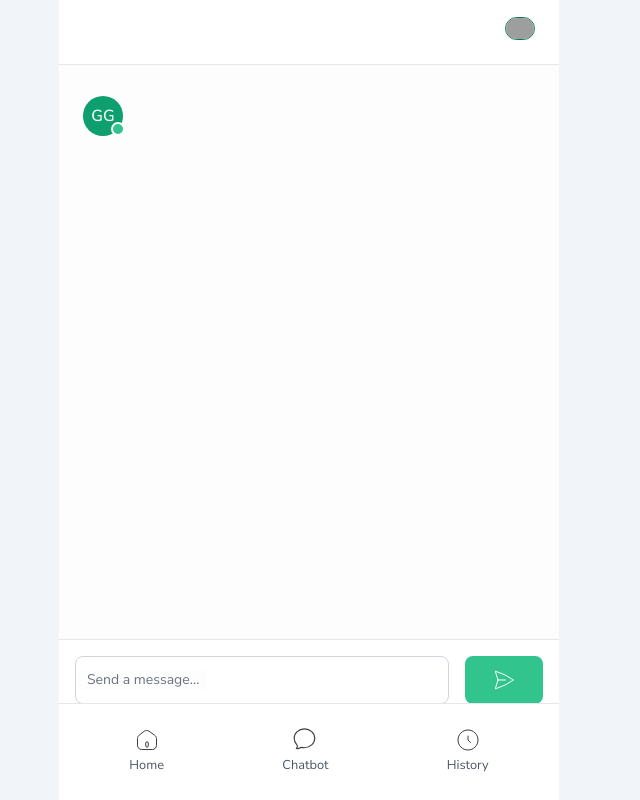
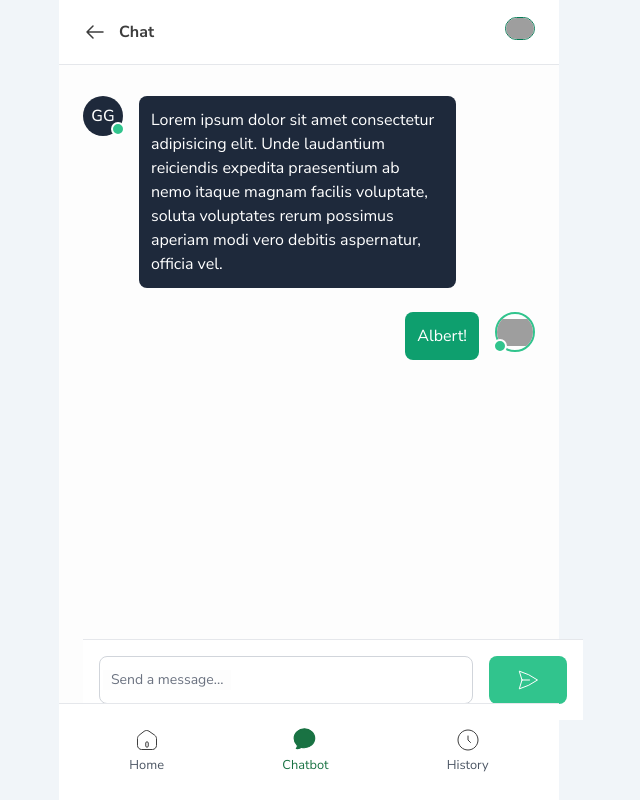
Before and after one commit to CS-Martin/greenguard, a Laravel app: page /chat in a window 1280 px wide. Shown: the whole page, without its empty margins (331-971 px from the left). Run offline with Laravel 10, Linux system fonts and the light colour scheme; the visitor is signed in with stand-in values (Sample User, id 1); style sheets or scripts are compiled from the project's sources; some libraries are stand-ins or nearby versions; grey boxes are pictures that could not be loaded.

Commit message:
add: chat layout

```diff
--- a/client/resources/views/chat.blade.php
+++ b/client/resources/views/chat.blade.php
@@ -4,15 +4,50 @@
     <div>
         <x-header />
         <div>
-            <div class="position-relative px-6 py-24 h-[100vh]" id="chat-container">
+            <div class="position-relative px-6 py-24 h-screen" id="chat-container">
+
+                {{-- Bot response div hahaha --}}
+                <div class="flex gap-x-4 items-start mb-6">
+                    {{-- This is bot profile --}}
                     <div>
                         <div
-                        class="relative inline-flex items-center justify-center w-10 h-10 overflow-hidden bg-green-500 rounded-full dark:bg-green-600">
+                            class="relative inline-flex items-center justify-center w-10 h-10 overflow-hidden bg-slate-800 rounded-full dark:bg-green-600">
                             <span class="font-medium text-white dark:text-gray-300">GG</span>
                         </div>
                         <div class="relative">
                             <span
                                 class="bottom-0 left-7 absolute  w-3.5 h-3.5 bg-green-400 border-2 border-white dark:border-white rounded-full"></span>
+                        </div>
+                    </div>
+
+                    {{-- This is bot response --}}
+                    <div class="flex min-w-0">
+                        <div class="inline-block bg-slate-800 p-3 rounded-lg break-words max-w-[80%] ">
+                            <p class="text-white">Lorem ipsum dolor sit amet consectetur adipisicing elit. Unde laudantium reiciendis expedita
+                                praesentium ab nemo itaque magnam facilis voluptate, soluta voluptates rerum possimus
+                                aperiam modi vero debitis aspernatur, officia vel.</p>
+                        </div>
+                    </div>
+                </div>
+
+                {{--  --}}
+                <div class="flex flex-row-reverse items-start gap-x-4 mb-6">
+                    <!-- User Avatar -->
+                    <div>
+                        <div
+                            class="relative inline-flex items-center justify-center w-10 h-10 overflow-hidden rounded-full border-2 border-green-400">
+                            <img src="{{ asset('assets/greengard_icon.svg') }}" alt="">
+                        </div>
+                        <div class="relative">
+                            <span
+                                class="bottom-0 right-7 absolute w-3.5 h-3.5 bg-green-400 border-2 border-white dark:border-white rounded-full"></span>
+                        </div>
+                    </div>
+
+                    <!-- User Message -->
+                    <div class="flex-1 min-w-0 text-right">
+                        <div class="inline-block bg-green-500 text-gray-800 p-3 rounded-lg break-words max-w-[80%]">
+                            <p class="text-white">Albert!</p>
                         </div>
                     </div>
                 </div>
@@ -41,7 +76,7 @@
         </div>
 
         <script>
-        document.getElementById('submitBtn').addEventListener('click', function () {
+            document.getElementById('submitBtn').addEventListener('click', function() {
                 console.log('Button clicked');
                 var message = document.getElementById('message').value;
 
@@ -79,7 +114,10 @@
 
                         // Read the stream
                         function read() {
-                    return reader.read().then(({ value, done }) => {
+                            return reader.read().then(({
+                                value,
+                                done
+                            }) => {
                                 if (done) {
                                     console.log('Stream complete');
                                     return;
--- a/client/resources/views/components/bottom-nav.blade.php
+++ b/client/resources/views/components/bottom-nav.blade.php
@@ -12,11 +12,11 @@
             </button>
         </a>
 
-        <a href="/chatbot">
-            <button class="text-gray-600  {{ request()->is('chatbot') ? 'active' : '' }}">
+        <a href="/chat">
+            <button class="text-gray-600  {{ request()->is('chat') ? 'active' : '' }}">
                 <svg xmlns="http://www.w3.org/2000/svg" class="mx-auto" width="24" height="24"
                     viewBox="0 0 21 21" fill="none">
-                    <path class=" {{ request()->is('chatbot') ? 'active' : '' }}"
+                    <path class=" {{ request()->is('chat') ? 'active' : '' }}"
                         d="M10 17.25C14.97 17.25 19 13.556 19 9C19 4.444 14.97 0.75 10 0.75C5.03 0.75 1 4.444 1 9C1 11.104 1.859 13.023 3.273 14.48C3.705 14.927 4.013 15.52 3.859 16.121C3.69037 16.7782 3.37478 17.3885 2.936 17.906C3.28714 17.9691 3.64324 18.0005 4 18C5.282 18 6.47 17.598 7.445 16.913C8.255 17.133 9.113 17.25 10 17.25Z"
                         stroke="#3D3D3D" stroke-linecap="round" stroke-linejoin="round" />
                 </svg>
--- a/client/resources/views/components/header.blade.php
+++ b/client/resources/views/components/header.blade.php
@@ -1,6 +1,6 @@
 <div class="fixed sm:w-[500px] px-6 flex bg-white items-center justify-between h-[65px] w-full border-b mb-6">
     <div class="flex gap-x-3 font-bold">
-        @if (request()->is('history') || request()->is('prediction/*') || request()->is('chatbot') || request()->is('profile'))
+        @if (request()->is('history') || request()->is('prediction/*') || request()->is('chatbot') || request()->is('profile') || request()->is('chat'))
             <a href="{{ url()->previous() }}">
                 <svg xmlns="http://www.w3.org/2000/svg" width="24" height="24" viewBox="0 0 24 24" fill="none">
                     <path d="M20 12H4M4 12L10 6M4 12L10 18" stroke="#3D3D3D" stroke-width="1.5" stroke-linecap="round"
@@ -21,19 +21,11 @@
             <p>Prediction</p>
         @elseif (request()->is('profile'))
             <p>Profile</p>
+        @elseif (request()->is('chat'))
+            <p>Chat</p>
         @endif
     </div>
 
-    {{-- <div class="search-container ">
-        <input type="text" id="search-input" class="search-input" placeholder="Search...">
-        <label for="search-input" class="search-icon ">
-            <svg xmlns="http://www.w3.org/2000/svg" fill="none" viewBox="0 0 24 24" stroke-width="1.5"
-                stroke="currentColor" class="w-6 h-6">
-                <path stroke-linecap="round" stroke-linejoin="round"
-                    d="M21 21l-5.197-5.197m0 0A7.5 7.5 0 105.196 5.196a7.5 7.5 0 0010.607 10.607z" />
-            </svg>
-        </label>
-    </div> --}}
     <div>
         @if (request()->is('history'))
             <div class="flex justify-end">
--- a/client/resources/views/dashboard.blade.php
+++ b/client/resources/views/dashboard.blade.php
@@ -12,7 +12,10 @@
                         @csrf
                         <input
                             class="block w-full text-sm text-gray-900 border border-gray-300 rounded-lg cursor-pointer bg-gray-50 dark:text-gray-400 focus:outline-none dark:bg-gray-700 dark:border-gray-600 dark:placeholder-gray-400"
-                            name="image" type="file" required>
+                            name="image" id="image" type="file" required>
+                        @error('image')
+                           <p>{{ $message }}</p>
+                        @enderror
                         <button type="submit" class=" bg-green-500 p-2 px-5 text-white rounded-md">Predict</button>
 
                     </form>
```
Lines whose indentation alone changed are shown as unchanged.
